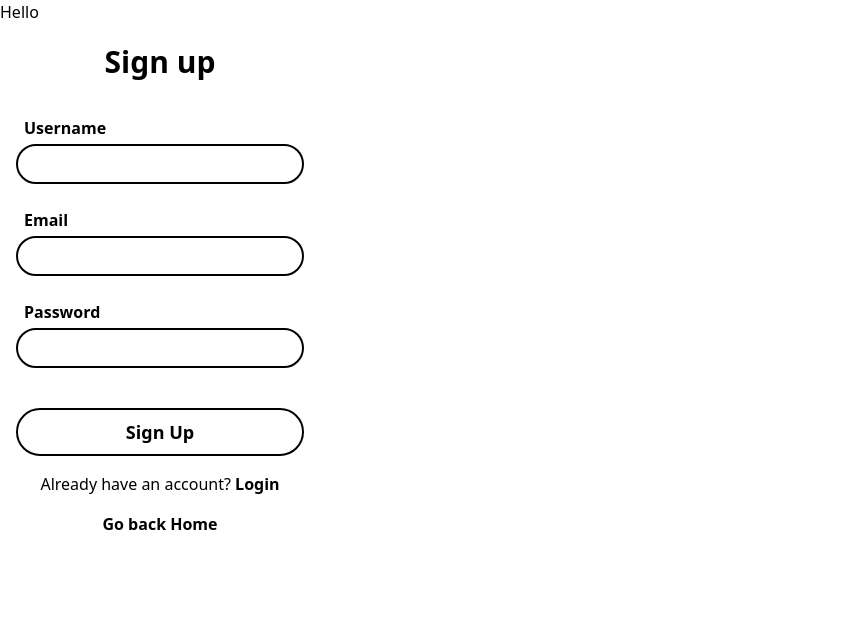
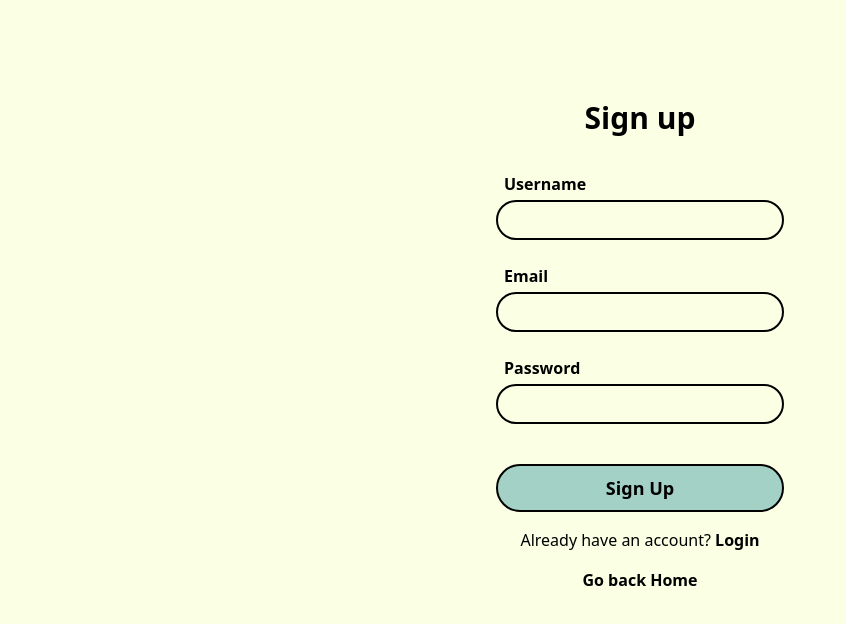
Before and after one commit to ScripterEve/HT11, a React (Vite) app in the folder frontend/: page /signup in a window 1280 px wide. Shown: the top 624 px of the page, without its empty margins (0-846 px from the left). Built offline with nearby package versions, Linux system fonts and the light colour scheme.

Commit message:
Added some color styling to the forms

```diff
--- a/frontend/src/App.jsx
+++ b/frontend/src/App.jsx
@@ -6,7 +6,6 @@ import RegisterPage from "./pages/RegisterPage";
 function App() {
   return (
     <>
-      Hello
       <Routes>
         <Route path="/login" element={<LoginPage />} />
         <Route path="/signup" element={<RegisterPage />} />
--- a/frontend/src/components/LoginForm.jsx
+++ b/frontend/src/components/LoginForm.jsx
@@ -54,7 +54,7 @@ function LoginForm() {
         </div>
 
         <button
-          className="py-2 mt-4 transition duration-300 ease-in-out cursor-pointer text-center border-2 text-lg font-semibold w-full rounded-full "
+          className="py-2 bg-light-blue mt-4 transition duration-300 ease-in-out cursor-pointer text-center border-2 text-lg font-semibold w-full rounded-full "
           type="submit"
         >
           {loading ? "Submitting" : "Login"}
--- a/frontend/src/components/RegisterForm.jsx
+++ b/frontend/src/components/RegisterForm.jsx
@@ -67,7 +67,7 @@ function RegisterForm() {
         </div>
 
         <button
-          className="py-2 mt-4 border-2 transition duration-300 ease-in-out cursor-pointer text-center  text-lg font-semibold w-full rounded-full "
+          className="py-2 bg-light-blue mt-4 border-2 transition duration-300 ease-in-out cursor-pointer text-center  text-lg font-semibold w-full rounded-full "
           type="submit"
         >
           {loading ? "Submitting" : "Sign Up"}
--- a/frontend/src/index.css
+++ b/frontend/src/index.css
@@ -1 +1,8 @@
 @import "tailwindcss";
+
+@theme {
+    --color-green: #3D8D7A;
+    --color-light-green: #B3D8A8;
+    --color-yellow-white: #FBFFE4;
+    --color-light-blue: #A3D1C6;
+}
--- a/frontend/src/main.jsx
+++ b/frontend/src/main.jsx
@@ -4,11 +4,14 @@ import { createRoot } from "react-dom/client";
 import "./index.css";
 import App from "./App.jsx";
 import { BrowserRouter } from "react-router-dom";
+import { AuthProvider } from "./context/authContext.jsx";
 
 createRoot(document.getElementById("root")).render(
-  <BrowserRouter>
-    <StrictMode>
-      <App />
-    </StrictMode>
-  </BrowserRouter>
+  <AuthProvider>
+    <BrowserRouter>
+      <StrictMode>
+        <App />
+      </StrictMode>
+    </BrowserRouter>
+  </AuthProvider>
 );
--- a/frontend/src/pages/LoginPage.jsx
+++ b/frontend/src/pages/LoginPage.jsx
@@ -3,7 +3,7 @@ import LoginForm from "../components/LoginForm";
 
 function LoginPage() {
   return (
-    <div>
+    <div className="w-full h-screen flex justify-center items-baseline pt-20 bg-yellow-white">
       <LoginForm />
     </div>
   );
--- a/frontend/src/pages/RegisterPage.jsx
+++ b/frontend/src/pages/RegisterPage.jsx
@@ -3,7 +3,7 @@ import RegisterForm from "../components/RegisterForm";
 
 function RegisterPage() {
   return (
-    <div>
+    <div className="w-full h-screen flex justify-center items-baseline pt-20 bg-yellow-white">
       <RegisterForm />
     </div>
   );
```
